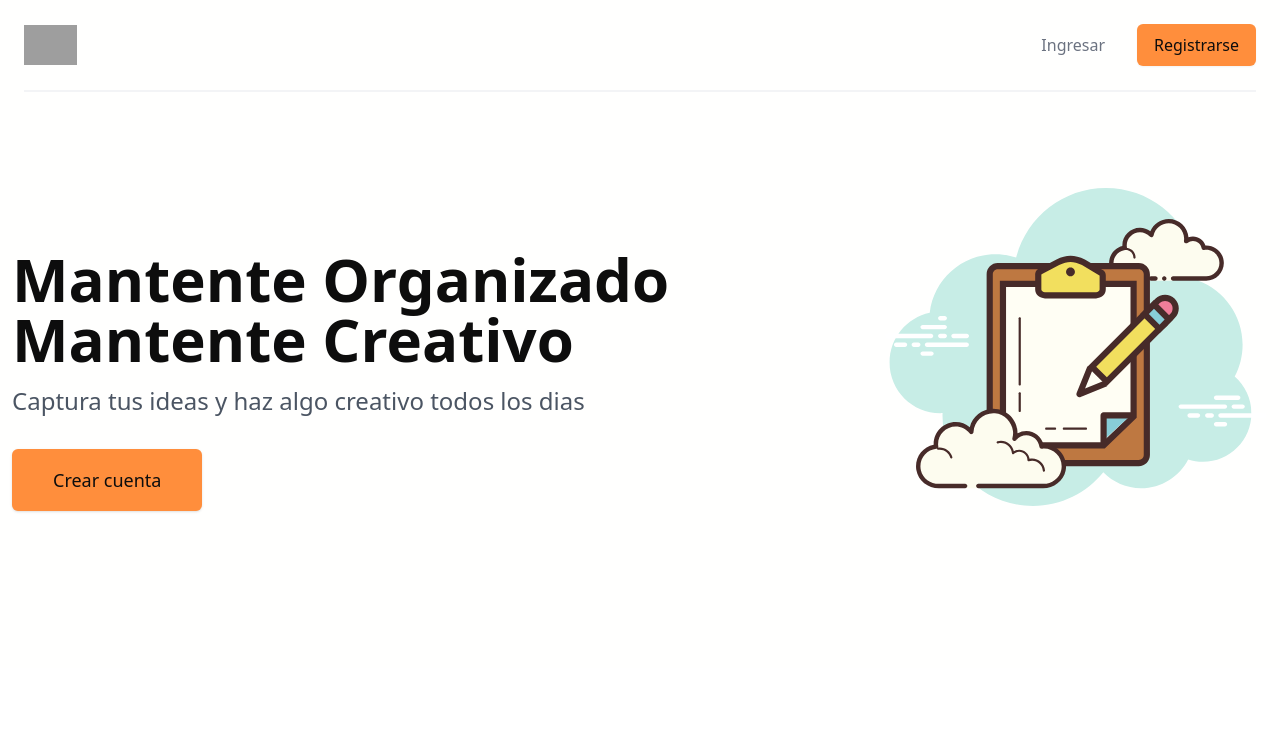
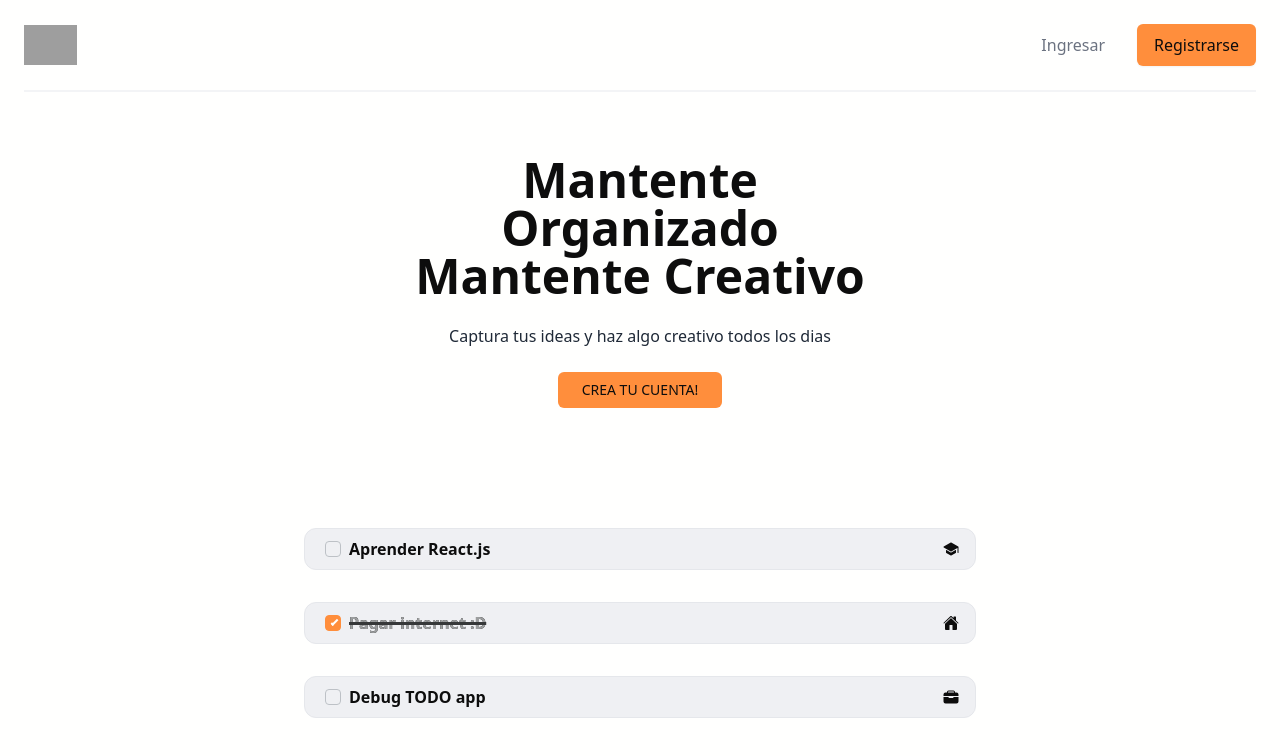
Before and after one commit to DiegoRodriguez-sc/todo_app-frontend, a React (Create React App) app: page / in a window 1280 px wide. Shown: the top 756 px of the page. Built offline with nearby package versions, Linux system fonts and the light colour scheme; grey boxes are pictures that could not be loaded.

Commit message:
fixed landing and example component

```diff
--- a/package.json
+++ b/package.json
@@ -10,6 +10,7 @@
     "formik": "^2.2.9",
     "react": "^17.0.2",
     "react-dom": "^17.0.2",
+    "react-icons": "^4.3.1",
     "react-router-dom": "^6.2.1",
     "react-scripts": "5.0.0",
     "web-vitals": "^2.1.4",
--- a/src/components/auth/LoginScreen.js
+++ b/src/components/auth/LoginScreen.js
@@ -76,7 +76,7 @@ const LoginScreen = () => {
               <button
                 type="submit"
                 disabled={isSubmitting}
-                className="w-full px-4 py-2 tracking-wide text-[#0d0d0d] font-bold transition-colors duration-200 transform bg-[#ff8e3c] rounded-md hover:bg-[#ff700a] focus:outline-none focus:bg-[#ff700a]"
+                className="w-full px-4 py-2 tracking-wide text-[#0d0d0d] font-bold transition-colors duration-200 transform bg-[#ff8e3c] rounded-md focus:outline-none"
               >
                 Login
               </button>
--- /dev/null
+++ b/src/components/landingPage/Example.js
@@ -0,0 +1,37 @@
+import React from "react";
+import "../../styles/checkbox.css";
+import { IoSchool, IoHome, IoBriefcase } from "react-icons/io5";
+
+const Example = () => {
+  const arrExample = [
+    { text: "Aprender React.js", completed: false, categoria: <IoSchool /> },
+    { text: "Pagar internet :D", completed: true, categoria: <IoHome /> },
+    { text: "Debug TODO app", completed: false, categoria: <IoBriefcase /> },
+  ];
+  return (
+    <div className="text-[#0d0d0d] bg-[#fffffe]">
+      <div className="container px-6 py-8 mx-auto">
+        <div className="mt-6 space-y-8 xl:mt-12">
+          {arrExample.map((taskk, index) => (
+            <div key={index} className="flex justify-between items-center overflow-x-auto  max-w-2xl w-full px-4 py-2 mx-auto border cursor-pointer rounded-xl border-gray-200 bg-[#eff0f3]">
+              <div className="flex items-center">
+                <input
+                  type="checkbox"
+                  id={taskk.text}
+                  defaultChecked={taskk.completed}
+                  className="mx-1"
+                />
+                <label htmlFor={taskk.text} data-content={taskk.text}>
+                  {taskk.text}
+                </label>
+              </div>
+              <div>{taskk.categoria}</div>
+            </div>
+          ))}
+        </div>
+      </div>
+    </div>
+  );
+};
+
+export default Example;
--- a/src/components/landingPage/LandingScreen.js
+++ b/src/components/landingPage/LandingScreen.js
@@ -1,6 +1,6 @@
 import React from "react";
 import { useNavigate } from "react-router-dom";
-import todo from "../../assets/todo.svg";
+import Example from "./Example";
 
 const LandingScreen = () => {
   const navigate = useNavigate();
@@ -8,34 +8,35 @@ const LandingScreen = () => {
     navigate("/register");
   };
   return (
-    <section className="text-[#0d0d0d] bg-[#fffffe] body-font mx-auto">
-      <div className="container mx-auto flex px-3 py-24 md:flex-row flex-col items-center">
-        <div className="flex-2 lg:flex-grow md:w-full lg:pr-24 md:pr-16 flex flex-col md:items-start md:text-left mb-16 md:mb-0 items-center text-center">
-          <h1 className="title-font sm:text-4xl md:text-5xl lg:text-6xl text-3xl mb-4 font-bold">
-            <span className="inline">Mantente Organizado</span>
+    <>
+
+    <section class="min-h-screen min-w-screen text-[#0d0d0d] bg-[#fffffe]">
+
+        <div class="container px-6 py-16 mx-auto text-center">
+            <div class="max-w-lg mx-auto">
+                <h1 class="text-3xl font-bold md:text-4xl lg:text-5xl">
+                  <span className="block">Mantente Organizado</span>
                   <span className="block">Mantente Creativo</span>
                 </h1>
-          <p className="mb-8 leading-relaxed md:text-2xl text-lg text-gray-600">
+                <p class="mt-6 text-gray-800">
                   Captura tus ideas y haz algo creativo todos los dias
                 </p>
-          <div className="flex justify-center">
                 <button
                     onClick={handleRegister}
-              className="w-full shadow flex items-center justify-center px-8 py-3 border border-transparent text-base font-medium rounded-md md:py-4 md:text-lg md:px-10 bg-[#ff8e3c] hover:bg-[#ff700a]"
-            >
-              Crear cuenta
+                    class="px-6 py-2 mt-6 text-sm font-medium leading-5 text-center text-[#0d0d0d] uppercase bg-[#ff8e3c] rounded-md md:mx-0 md:w-auto focus:outline-none">
+                    Crea tu cuenta!
                 </button>
             </div>
+
+            <div class="flex justify-center mt-10">
+                <div class="w-full h-64  rounded-xl md:w-4/5">
+                <Example />
                 </div>
-        <div className="lg:max-w-sm lg:w-full md:w-1/3 w-5/6 mx-auto self-center">
-          <img
-            className="object-cover object-center rounded w-full"
-            alt="hero"
-            src={todo}
-          />
             </div>
         </div>
     </section>
+
+    </>
   );
 };
 
--- a/src/components/navBar/NavBar.js
+++ b/src/components/navBar/NavBar.js
@@ -26,7 +26,7 @@ const NavBar = () => {
             </Link>
             <Link
               to="/register"
-              className="ml-8 whitespace-nowrap inline-flex items-center justify-center px-4 py-2 border border-transparent rounded-md shadow-sm text-base font-medium text-[#0d0d0d] bg-[#ff8e3c] hover:bg-[#ff700a]"
+              className="ml-8 whitespace-nowrap inline-flex items-center justify-center px-4 py-2 border border-transparent rounded-md shadow-sm text-base font-medium text-[#0d0d0d] bg-[#ff8e3c]"
             >
               Registrarse
             </Link>
--- /dev/null
+++ b/src/styles/checkbox.css
@@ -0,0 +1,62 @@
+* {
+ box-sizing: border-box;
+}
+*::before, *::after {
+ box-sizing: border-box;
+}
+
+input[type="checkbox"] {
+ position: relative;
+ width: 1em;
+ height: 1em;
+ color: #363839;
+ border: 1px solid #bdc1c6;
+ border-radius: 4px;
+ appearance: none;
+ outline: 0;
+ cursor: pointer;
+ transition: background 175ms cubic-bezier(0.1, 0.1, 0.25, 1);
+}
+input[type="checkbox"]::before {
+ position: absolute;
+ content: '';
+ display: block;
+ top: 2px;
+ left: 7px;
+ width: 3px;
+ height: 8px;
+ border-style: solid;
+ border-color: #fff;
+ border-width: 0 2px 2px 0;
+ transform: rotate(45deg);
+ opacity: 0;
+}
+input[type="checkbox"]:checked {
+ color: #fff;
+ border-color: #ff8e3c;
+ background: #ff8e3c;
+}
+input[type="checkbox"]:checked::before {
+ opacity: 1;
+}
+input[type="checkbox"]:checked ~ label::before {
+ clip-path: polygon(0 0, 100% 0, 100% 100%, 0 100%);
+}
+label {
+ position: relative;
+ cursor: pointer;
+ font-size: 1rem;
+ font-weight: 600;
+ padding: 0 0.25em 0;
+ user-select: none;
+}
+label::before {
+ position: absolute;
+ content: attr(data-content);
+ color: #9c9e9f;
+ clip-path: polygon(0 0, 0 0, 0% 100%, 0 100%);
+ text-decoration: line-through;
+ text-decoration-thickness: 3px;
+ text-decoration-color: #363839;
+ transition: clip-path 200ms cubic-bezier(0.25, 0.46, 0.45, 0.94);
+}
```
Also changed, not shown: 1 other file (tests, documents, lock files or other folders). Lines whose indentation alone changed are shown as unchanged.
